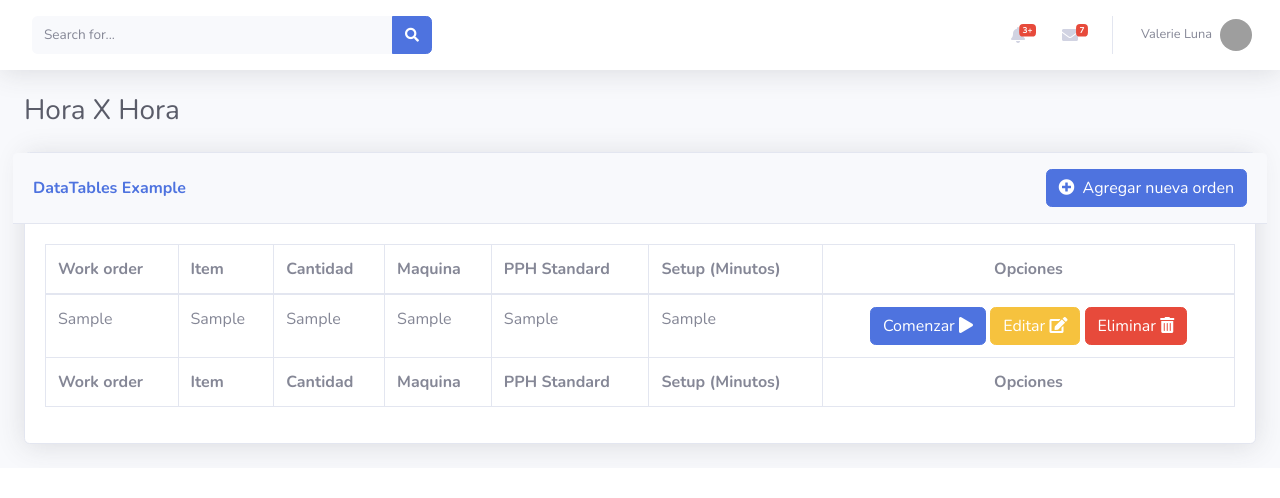
After one commit to joseluisgomezcecena/horaxhora, a PHP site: page /cargar_ordenes.php in a window 1280 px wide. The commit adds this page. Shown: the top 498 px of the page. Run offline with PHP 8.4, Linux system fonts and the light colour scheme; tables that the repository leaves empty or names only in its code hold one stand-in row (values such as "Sample post"); grey boxes are pictures that could not be loaded.

Commit message:
Finish Cargar page, working on internal code

```diff
--- a/_config/db.php
+++ b/_config/db.php
@@ -1,8 +1,8 @@
 <?php
 
-define("DB_HOST", "192.168.7.133");
+define("DB_HOST", "localhost");
 define("DB_NAME", "hourxhour");
-define("DB_USER", "jgomez");
+define("DB_USER", "root");
 define("DB_PASS", "");
 
 $connection = new mysqli(DB_HOST, DB_USER, DB_PASS, DB_NAME);
--- /dev/null
+++ b/assets/js/main.js
@@ -0,0 +1,224 @@
+document.addEventListener("DOMContentLoaded", function() {
+    $(document).ready(function(){
+        $('[data-toggle="tooltip"]').tooltip();
+      });
+
+    /**************************************** -------------- ADD ORDERS PAGE -------------- ****************************************/
+
+    //Variables
+    const agregar_orden_btn   = document.getElementById("agregar-orden"),
+          confirmar_orden_btn = document.getElementById("confirmar-agregar-orden"),
+          tabla_ordenes       = document.querySelector("#tabla-ordenes"),
+          start_order         = document.getElementById("start-order"),
+          edit_order          = document.getElementById("edit-order");
+
+
+    //AddEventListeners
+    tabla_ordenes.addEventListener("click", control_buttons)
+    agregar_orden_btn.addEventListener("click", function() { $("#agregar-orden-modal").modal("show"); })
+    confirmar_orden_btn.addEventListener("click", agregar_orden);
+    start_order.addEventListener("click", comenzar_orden);
+    edit_order.addEventListener("click", function(){editar_orden(this.getAttribute("data-id"))});
+
+
+    //Functions
+    function control_buttons(e)
+    {
+        e.preventDefault();
+
+        if(e.target.classList.contains("start-order"))
+        {
+            //comenzar_orden(e.target.getAttribute("data-id"));
+            let id_orden = e.target.getAttribute("data-id"),
+                pph      = document.getElementById("pph"+id_orden).textContent,
+                wo       = document.getElementById("wo"+id_orden).textContent;
+
+
+            document.querySelector("#comenzar-orden-modal .modal-title").textContent = "Comenzar orden: " + wo;
+            if(pph != "" && pph != "0")
+                document.getElementById("pph-std").value = pph;
+
+            start_order.setAttribute("data-id", id_orden)
+            $("#comenzar-orden-modal").modal("show");
+        }
+        else if(e.target.classList.contains("delete-order"))
+        {
+            eliminar_orden(e.target.getAttribute("data-id"), e.target.parentElement.parentElement);
+        }
+        else if(e.target.classList.contains("edit-order"))
+        {
+            let id_orden = e.target.getAttribute("data-id"),
+                columnas = e.target.parentElement.parentElement.querySelectorAll("td"),
+                inputs   = document.querySelectorAll("#editar-orden-modal input"),
+                select   = document.querySelector("#editar-orden-modal select");
+
+                document.querySelector("#editar-orden-modal .modal-title").textContent = "Editar orden: " + columnas[0].textContent;
+                inputs[0].value = columnas[0].textContent;
+                inputs[1].value = columnas[1].textContent;
+                inputs[2].value = columnas[2].textContent;
+                select.value    = columnas[3].textContent;
+                inputs[3].value = columnas[4].textContent;
+                inputs[4].value = columnas[5].textContent;
+                edit_order.setAttribute("data-id", id_orden);
+            $("#editar-orden-modal").modal("show");
+        }
+
+    }
+    function agregar_orden()
+    {
+        let work_order = document.getElementById("work-order"),
+            item       = document.getElementById("item"),
+            machine    = document.getElementById("machine"),
+            quantity   = document.getElementById("quantity"),
+            flag_empty = 0;
+
+        //Validate that the inputs have values
+        if(work_order.value == "")
+            work_order.style.borderColor = "red";
+        else
+            work_order.style.borderColor = "#d1d3e2";
+        if(item.value == "")
+            item.style.borderColor = "red";
+        else
+            item.style.borderColor = "#d1d3e2";
+        if(machine.value == "")
+            machine.style.borderColor = "red";
+        else
+            machine.style.borderColor = "#d1d3e2";
+        if(quantity.value == "")
+            quantity.style.borderColor = "red";
+        else
+            quantity.style.borderColor = "#d1d3e2";
+
+
+        if(work_order.value != "" && item != "" && machine.value != "" && quantity.value != "")
+        {
+            let url      = "_config/ajax-functions.php?f=addOrder&workorder=" + work_order.value + "&item=" + item.value + "&machine=" + machine.value + "&quantity=" + quantity.value;
+                xmlhttps = new XMLHttpRequest();
+            xmlhttps.onreadystatechange = function()
+            {
+                if(xmlhttps.readyState == 4 && xmlhttps.status == 200)
+                {
+                    console.log(this.responseText);
+                    let tbody_ordenes = document.querySelector("#tabla-ordenes tbody"),
+                        row_ordenes   = document.createElement("tr");
+
+                    row_ordenes.innerHTML = this.responseText;
+                    tbody_ordenes.insertBefore(row_ordenes, tbody_ordenes.firstChild);
+
+                    work_order.value = "";
+                    item.value = "";
+                    machine.value = "";
+                    quantity.value = "";
+
+                    $("#agregar-orden-modal").modal("hide");
+
+                }
+            };
+            xmlhttps.open("GET", url, true);
+            xmlhttps.send();
+            //console.log(url);
+        }
+        else
+        {
+            swal ( "Debes llenar todos los datos.", "" ,  "error" ); //Alert of sweetalert.js
+        }
+    }
+    function comenzar_orden()
+    {
+        let id   = start_order.getAttribute("data-id"),
+            hc   = document.getElementById("headcount").value,
+            pph  = document.getElementById("pph-std").value,
+            url  = "_config/ajax-functions.php?f=startOrder&id=" + id + "&pph=" + pph + "&hc=" + hc,
+            xmlhttps = new XMLHttpRequest();
+        console.log(url);
+        if(hc != "" && hc != 0 && pph != "" && pph != 0 ){
+            xmlhttps.onreadystatechange = function()
+            {
+                if(xmlhttps.readyState == 4 && xmlhttps.status == 200)
+                {
+
+                    if(this.responseText == "start")
+                    {
+                        let item  = document.getElementById("row"+id);
+                            orden = document.getElementById("wo"+id).textContent;
+
+                        item.remove();
+
+                        swal("La orden " + orden +" ha comenzado", {
+                            icon: "success",
+                        });
+                    }
+                }
+            };
+            xmlhttps.open("GET", url, true);
+            xmlhttps.send();
+        }
+        else
+        {
+            swal ( "Debes llenar todos los datos.", "" ,  "error" ); //Alert of sweetalert.js
+        }
+    }
+    function editar_orden(id)
+    {
+        let inputs   = document.querySelectorAll("#editar-orden-modal input"),
+            select   = document.querySelector("#editar-orden-modal select");
+
+        let url      = "_config/ajax-functions.php?f=editOrder&workorder=" + inputs[0].value + "&item=" + inputs[1].value + "&machine=" + select.value + "&quantity=" + inputs[2].value + "&pph=" + inputs[3].value + "&setup=" + inputs[4].value + "&id=" + id,
+            xmlhttps = new XMLHttpRequest();
+
+        xmlhttps.onreadystatechange = function()
+        {
+           if(this.readyState == 4 && this.status == 200)
+           {
+               let columnas = document.querySelectorAll("#row"+ id +" td");
+                if(this.responseText == "edit"){
+                    columnas[0].textContent = inputs[0].value;
+                    columnas[1].textContent = inputs[1].value;
+                    columnas[2].textContent = inputs[2].value;
+                    columnas[3].textContent = select.value;
+                    columnas[4].textContent = inputs[3].value;
+                    columnas[5].textContent = inputs[4].value;
+
+                    $("#editar-orden-modal").modal("hide");
+                }
+
+           }
+        };
+        xmlhttps.open("GET", url, true);
+        xmlhttps.send();
+    }
+    function eliminar_orden(id, item)
+    {
+        swal({
+            title: "Atención!",
+            text: "Una vez eliminada, no sera capaz de recuperarla.",
+            icon: "warning",
+            buttons: true,
+            dangerMode: true,
+          })
+          .then((willDelete) => {
+            if (willDelete) {
+                let url      = "_config/ajax-functions.php?f=deleteOrder&id=" + id,
+                    xmlhttps = new XMLHttpRequest();
+                xmlhttps.onreadystatechange = function()
+                {
+                    if(xmlhttps.readyState == 4 && xmlhttps.status == 200)
+                    {
+
+                        if(this.responseText == "delete")
+                        {
+                            item.remove();
+                            swal("La orden ha sido eliminada", {
+                              icon: "success",
+                            });
+                        }
+                    }
+                };
+                xmlhttps.open("GET", url, true);
+                xmlhttps.send();
+            } else {
+            }
+          });
+    }
+});
--- /dev/null
+++ b/cargar_ordenes.php
@@ -0,0 +1,83 @@
+<?php
+include_once("includes/header.php");
+//include_once("includes/sidebar.php");
+include_once("includes/top-menu.php");
+
+include "modals/forms/load_order.php";
+include "modals/forms/start_order.php";
+include "modals/forms/edit_order.php";
+?>
+
+<!-- Page Heading -->
+<h1 class="h3 mb-4 text-gray-800">Hora X Hora</h1>
+
+    <div class="card shadow mb-4">
+        <div class="card-header py-3 row" style="justify-content: space-between; align-items: baseline;">
+            <h6 class="m-0 font-weight-bold text-primary">DataTables Example</h6>
+            <button id="agregar-orden" class="btn btn-primary"><i class="fas fa-plus-circle mr-2"></i>Agregar nueva orden</button>
+        </div>
+        <div class="card-body">
+            <div class="table-responsive">
+            <table class="table table-bordered" id="tabla-ordenes" width="100%" cellspacing="0">
+                <thead>
+                    <tr>
+                        <th>Work order</th>
+                        <th>Item</th>
+                        <th>Cantidad</th>
+                        <th>Maquina</th>
+                        <th>PPH Standard</th>
+                        <th>Setup (Minutos)</th>
+                        <th style="text-align: center">Opciones</th>
+                    </tr>
+                </thead>
+                <tfoot>
+                    <tr>
+                        <th>Work order</th>
+                        <th>Item</th>
+                        <th>Cantidad</th>
+                        <th>Maquina</th>
+                        <th>PPH Standard</th>
+                        <th>Setup (Minutos)</th>
+                        <th style="text-align: center">Opciones</th>
+                    </tr>
+                </tfoot>
+                <tbody>
+                    <?php
+                    $query_orders  = "SELECT * FROM ordenes_main WHERE estado = 0 OR estado = 3";
+                    $result_orders = $connection->query($query_orders);
+                    if(!$result_orders)
+                    {
+                        die($query_orders);
+                    }
+                        while($row_orders = $result_orders->fetch_assoc()):
+                    ?>
+                    <tr id="row<?php echo $row_orders['orden_id'];?>">
+                            <td id="wo<?php echo $row_orders['orden_id'];?>"><?php echo $row_orders['work_order'];?></td>
+                            <td><?php echo $row_orders['item'];?></td>
+                            <td><?php echo $row_orders['meta_orden'];?></td>
+                            <td><?php echo $row_orders['maquina'];?></td>
+                            <td id="pph<?php echo $row_orders['orden_id'];?>"><?php echo $row_orders['pph_std'];?></td>
+                            <td><?php echo $row_orders['setup'];?></td>
+                            <td style="text-align: center">
+                                <?php
+                                    if($row_orders['estado'] == 3)
+                                        echo "<button class=\"btn btn-outline-warning\">Interrumpida</button>";
+                                ?>
+                                <button class="btn btn-primary start-order" data-id="<?php echo $row_orders['orden_id'];?>">Comenzar <i class="fas fa-play"></i></button>
+                                <button class="btn btn-warning edit-order" data-id="<?php echo $row_orders['orden_id'];?>">Editar <i class="fas fa-edit"></i></button>
+                                <button class="btn btn-danger delete-order" data-id="<?php echo $row_orders['orden_id'];?>">Eliminar <i class="fas fa-trash-alt"></i></button>
+                            </td>
+                    </tr>
+                    <?php
+                    endwhile;
+                    ?>
+                </tbody>
+            </table>
+            </div>
+        </div>
+    </div>
+
+
+<?php
+include_once("includes/footer.php");
+?>
--- a/includes/footer.php
+++ b/includes/footer.php
@@ -55,6 +55,13 @@
   <script src="assets/js/sb-admin-2.min.js"></script>
 
 
+  <!-- SweetAlert.js -->
+  <script src="https://unpkg.com/sweetalert/dist/sweetalert.min.js"></script>
+
+  <!-- Main js document for DOM and functions -->
+  <script src="assets/js/main.js"></script>
+
+
   <script>
   $(document).ready(function(){
       $(".tablahrxhr").on('change', function postinput(){
--- a/index.php
+++ b/index.php
@@ -14,7 +14,7 @@ include_once("includes/top-menu.php");
         </div>
         <div class="card-body">
             <a href="horaxhora.php" class="btn btn-primary btn-lg btn-block">Hora x Hora</a>
-            <a href="horaxhora" class="btn btn-dark btn-lg btn-block">Cargar Ordenes</a>
+            <a href="cargar_ordenes.php" class="btn btn-dark btn-lg btn-block">Cargar Ordenes</a>
             <a href="horaxhora" class="btn btn-success btn-lg btn-block">Ordenes Actuales</a>
             <a href="horaxhora" class="btn btn-info btn-lg btn-block">Ordenes Completadas</a>
             <a href="horaxhora" class="btn btn-warning btn-lg btn-block">Planeacion</a>
--- /dev/null
+++ b/modals/forms/edit_order.php
@@ -0,0 +1,49 @@
+<div class="modal" id="editar-orden-modal">
+  <div class="modal-dialog">
+    <div class="modal-content">
+
+      <!-- Modal Header -->
+      <div class="modal-header">
+        <h4 class="modal-title"></h4>
+        <button type="button" class="close" data-dismiss="modal">&times;</button>
+      </div>
+
+      <!-- Modal body -->
+      <div class="modal-body">
+        <div class="input-group">
+          <input id="work-order-edit" type="text" class="form-control m-1" placeholder="Work order" data-toggle="tooltip" title="Ingrese nuevo work order" style="text-transform: uppercase; border-radius: .35rem!important;">
+          <input id="item-edit" type="text" class="form-control m-1" placeholder="Item" data-toggle="tooltip" title="Ingrese nuevo item" style="text-transform: uppercase; border-radius: .35rem!important;">
+        </div>
+        <div class="input-group">
+            <select id="machine-edit" class="form-control m-1" style="border-radius: .35rem!important;">
+              <option value="" selected disabled>SELECCIONE MAQUINA</option>
+              <?php
+              $query_maquinas  = "SELECT * FROM horas";
+              $result_maquinas = $connection->query($query_maquinas);
+              if($result_maquinas && $result_maquinas->num_rows > 0){
+                while($row_maquinas = $result_maquinas->fetch_assoc()){
+              ?>
+                  <option value="<?php echo $row_maquinas['maquina'];?>"><?php echo $row_maquinas['maquina']; ?></option>
+              <?php
+                }
+              }
+
+              ?>
+          </select>
+          <input id="quantity-edit" type="number" class="form-control m-1" min="1" placeholder="CANTIDAD" data-toggle="tooltip" title="Ingrese nueva cantidad" style="border-radius: .35rem!important;">
+        </div>
+        <div class="input-group">
+          <input id="pph-edit" type="number" class="form-control m-2" data-toggle="tooltip" title="Ingrese el nuevo PPH Standard, en caso de no saberlo, preguntar a un superior." placeholder="PPH STANDARD" min="1" style="border-radius: .35rem!important;">
+          <input id="setup-edit" type="number" class="form-control m-2" data-toggle="tooltip" title="Ingrese nuevo tiempo de setup en minutos." placeholder="SETUP STANDARD" min="1" style="border-radius: .35rem!important;">
+        </div>
+      </div>
+
+      <!-- Modal footer -->
+      <div class="modal-footer">
+        <button id="edit-order" type="button" class="btn btn-primary" data-dismiss="modal">Editar</button>
+        <button type="button" class="btn btn-danger" data-dismiss="modal">Close</button>
+      </div>
+
+    </div>
+  </div>
+</div>
--- /dev/null
+++ b/modals/forms/load_order.php
@@ -0,0 +1,45 @@
+<div class="modal" id="agregar-orden-modal">
+  <div class="modal-dialog">
+    <div class="modal-content">
+
+      <!-- Modal Header -->
+      <div class="modal-header">
+        <h4 class="modal-title">Agregar Orden</h4>
+        <button type="button" class="close" data-dismiss="modal">&times;</button>
+      </div>
+
+      <!-- Modal body -->
+      <div class="modal-body">
+        <div class="input-group">
+          <input id="work-order" type="text" class="form-control m-1" placeholder="Work order" style="text-transform: uppercase; border-radius: .35rem!important;">
+          <input id="item" type="text" class="form-control m-1" placeholder="Item" style="text-transform: uppercase; border-radius: .35rem!important;">
+        </div>
+        <div class="input-group">
+          <select id="machine" class="form-control m-1" style="border-radius: .35rem!important;">
+              <option value="" selected disabled>SELECCIONE MAQUINA</option>
+              <?php
+              $query_maquinas  = "SELECT * FROM horas";
+              $result_maquinas = $connection->query($query_maquinas);
+              if($result_maquinas && $result_maquinas->num_rows > 0){
+                while($row_maquinas = $result_maquinas->fetch_assoc()){
+              ?>
+                  <option value="<?php echo $row_maquinas['maquin'];?>"><?php echo $row_maquinas['maquina']; ?></option>
+              <?php
+                }
+              }
+
+              ?>
+          </select>
+          <input id="quantity" type="number" class="form-control m-1" min="1" placeholder="CANTIDAD" style="border-radius: .35rem!important;">
+        </div>
+      </div>
+
+      <!-- Modal footer -->
+      <div class="modal-footer">
+        <button id="confirmar-agregar-orden" type="button" class="btn btn-primary">Agregar</button>
+        <button type="button" class="btn btn-danger" data-dismiss="modal">Close</button>
+      </div>
+
+    </div>
+  </div>
+</div>
--- /dev/null
+++ b/modals/forms/start_order.php
@@ -0,0 +1,28 @@
+<div class="modal" id="comenzar-orden-modal">
+  <div class="modal-dialog">
+    <div class="modal-content">
+
+      <!-- Modal Header -->
+      <div class="modal-header">
+        <h4 class="modal-title"></h4>
+        <button type="button" class="close" data-dismiss="modal">&times;</button>
+      </div>
+
+      <!-- Modal body -->
+      <div class="modal-body">
+        <b>Para comenzar la orden debe añadir los siguientes datos:</b>
+        <div class="input-group">
+          <input type="number" id="headcount" class="form-control m-2" data-toggle="tooltip" title="Ingrese la cantidad de personas que trabajaran en la orden." placeholder="HEADCOUNT" min="1" style="border-radius: .35rem!important;">
+          <input type="number" id="pph-std" class="form-control m-2" data-toggle="tooltip" title="Ingrese el PPH Standard, en caso de no saberlo, preguntar a un superior." placeholder="PPH STANDARD" min="1" style="border-radius: .35rem!important;">
+        </div>
+      </div>
+
+      <!-- Modal footer -->
+      <div class="modal-footer">
+        <button id="start-order" type="button" class="btn btn-primary" data-dismiss="modal">Comenzar</button>
+        <button type="button" class="btn btn-danger" data-dismiss="modal">Close</button>
+      </div>
+
+    </div>
+  </div>
+</div>
```
Also changed, not shown: _config/ajax-functions.php (added, +199 -0 lines).
